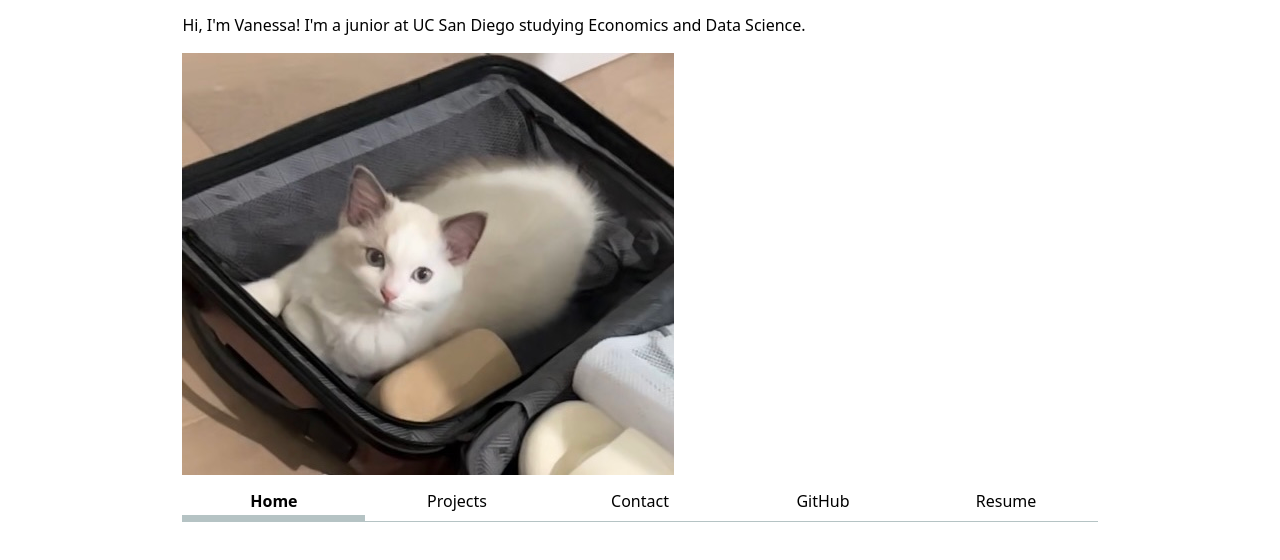
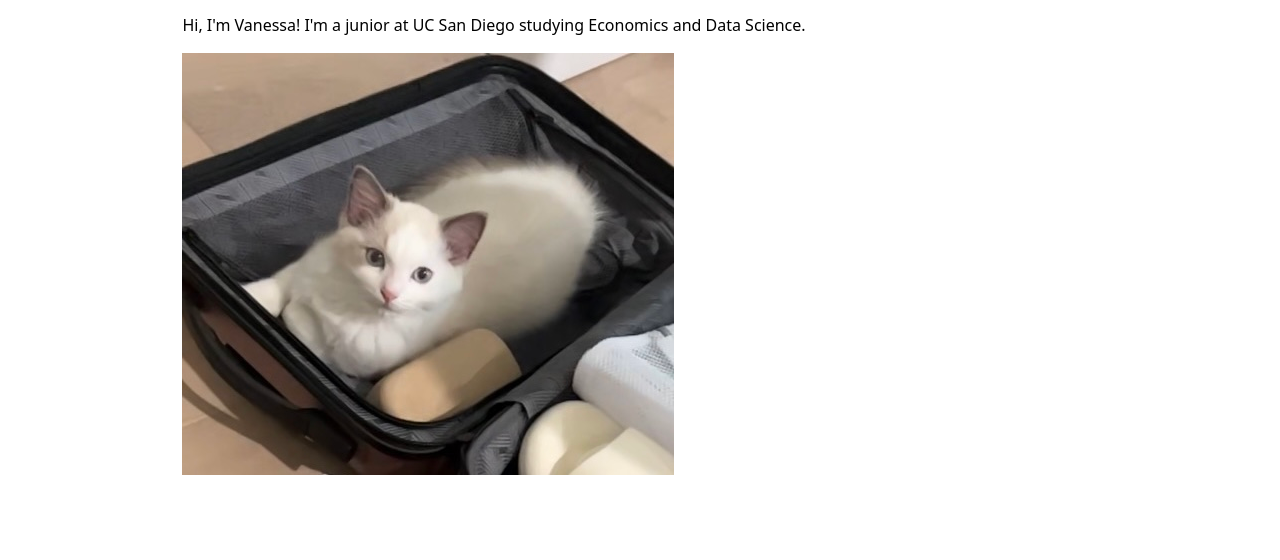
Before and after one commit to vanessallfeng/portfolio, a plain HTML site: page index.html in a window 1280 px wide. Shown: the part 184-744 px from the top of the page. Drawn offline with Linux system fonts and the light colour scheme.

Commit message:
remove one navigation bar

```diff
--- a/index.html
+++ b/index.html
@@ -10,13 +10,6 @@
     <h1>Vanessa Feng</h1>
     <p>Hi, I'm Vanessa! I'm a junior at UC San Diego studying Economics and Data Science.</p>
     <img src="images/randomphoto.jpeg" alt="A photo of my cat">
-    <nav>
-        <a href="index.html" class="current">Home</a>
-        <a href="projects/index.html">Projects</a>
-        <a href="contact/index.html">Contact</a>
-        <a href="https://github.com/vanessallfeng" target="_blank">GitHub</a>
-        <a href="resume/resume.html">Resume</a>
-    </nav>
 <script type="module" src="global.js"></script>
 </body>
 </html>
```
Also changed, not shown: contact/index.html (+0 -1 lines), resume/resume.html (+0 -1 lines).
